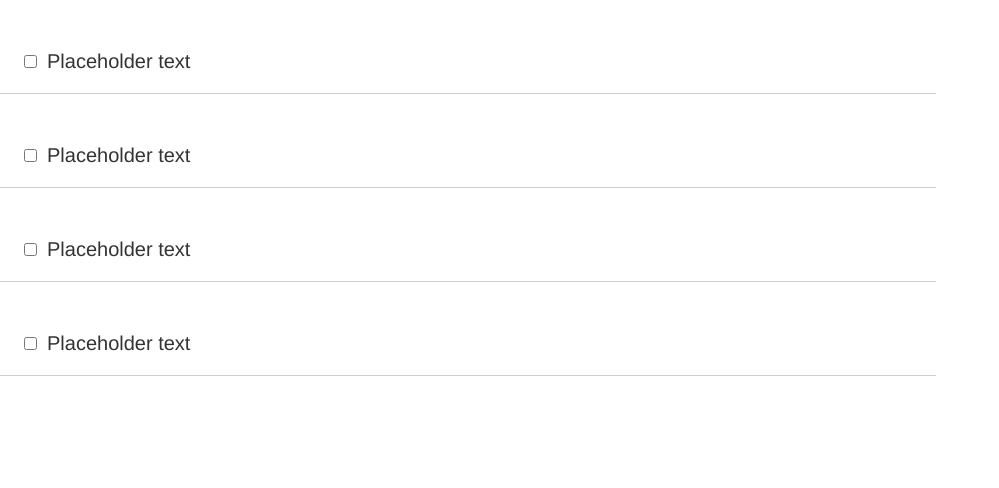
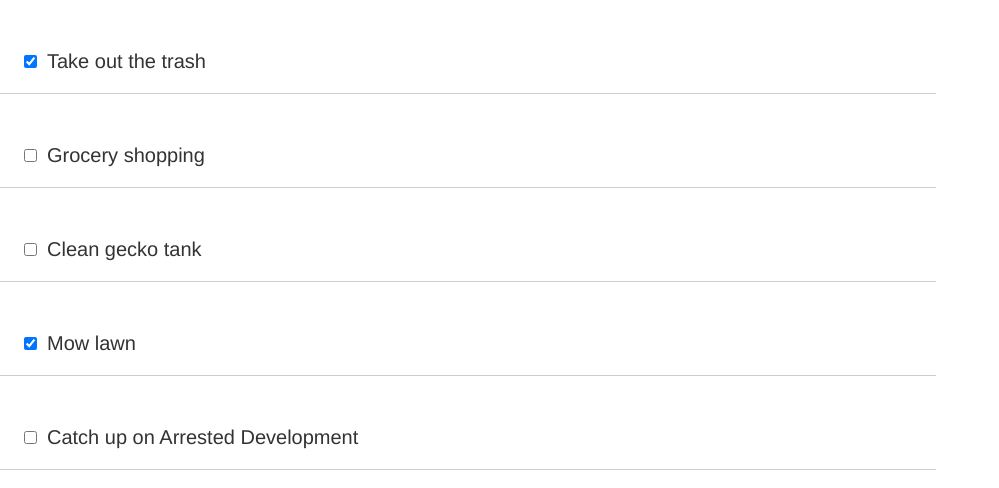
Before and after one commit to CalWal/React-Todo-List, a React (Create React App) app: page / in a window 1280 px wide. Shown: the top 488 px of the page, without its empty margins (0-999 px from the left). Built offline with nearby package versions, Linux system fonts and the light colour scheme.

Commit message:
Added Todo data
added data source + cleaned up todo components

```diff
--- a/components/Todo.js
+++ /dev/null
@@ -1,18 +0,0 @@
-import React from "react";
-
-function Todo() {
-  return (
-    <div>
-      <input type="checkbox" />
-      <p> Option 1 </p>
-
-      <input type="checkbox" />
-      <p> Option 2 </p>
-
-      <input type="checkbox" />
-      <p> Option 3 </p>
-    </div>
-  );
-}
-
-export default Todo;
--- a/components/TodoItem.js
+++ b/components/TodoItem.js
@@ -22,24 +22,18 @@ const textStyles = {
   fontSize: 20
 };
 
-function TodoItem() {
+function TodoItem(props) {
   return (
     <div>
       <div style={todoitem}>
-        <input type="checkbox" style={checkboxStyles} />
-        <p style={textStyles}>Placeholder text</p>
-      </div>
-      <div style={todoitem}>
-        <input type="checkbox" style={checkboxStyles} />
-        <p style={textStyles}>Placeholder text</p>
-      </div>
-      <div style={todoitem}>
-        <input type="checkbox" style={checkboxStyles} />
-        <p style={textStyles}>Placeholder text</p>
-      </div>
-      <div style={todoitem}>
-        <input type="checkbox" style={checkboxStyles} />
-        <p style={textStyles}>Placeholder text</p>
+        <input
+          checked={props.completed}
+          type="checkbox"
+          style={checkboxStyles}
+        />
+        <p id={props.id} style={textStyles}>
+          {props.text}
+        </p>
       </div>
     </div>
   );
--- a/src/App.js
+++ b/src/App.js
@@ -5,13 +5,18 @@ import MainContent from "/components/MainContent";
 import Footer from "/components/Footer";
 import Todo from "/components/Todo";
 import TodoItem from "/components/TodoItem";
+import TodoData from "./TodoData.js";
 
 const App = () => {
-  return (
-    <div>
-      <TodoItem />
-    </div>
-  );
+  const TodoComponent = TodoData.map(todo => (
+    <TodoItem
+      todo={todo}
+      key={todo.id}
+      text={todo.text}
+      completed={todo.completed}
+    />
+  ));
+  return <div>{TodoComponent}</div>;
 };
 
 export default App;
--- /dev/null
+++ b/src/TodoData.js
@@ -0,0 +1,29 @@
+const TodoData = [
+  {
+    id: 1,
+    text: "Take out the trash",
+    completed: true
+  },
+  {
+    id: 2,
+    text: "Grocery shopping",
+    completed: false
+  },
+  {
+    id: 3,
+    text: "Clean gecko tank",
+    completed: false
+  },
+  {
+    id: 4,
+    text: "Mow lawn",
+    completed: true
+  },
+  {
+    id: 5,
+    text: "Catch up on Arrested Development",
+    completed: false
+  }
+];
+
+export default TodoData;
```
